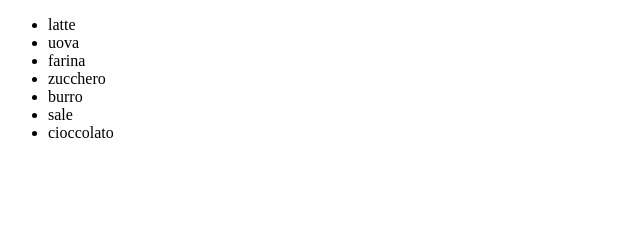
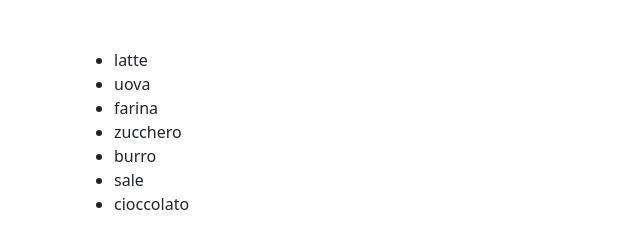
Before and after one commit to LucaFormica17/js-lista-spesa, a plain HTML site: page index.html in a window 1280 px wide. Shown: the whole page, without its empty margins (0-640 px from the left). Drawn offline with nearby package versions, Linux system fonts and the light colour scheme.

Commit message:
[UPDATE] correction

```diff
--- a/index.html
+++ b/index.html
@@ -3,6 +3,7 @@
     <head>
         <meta charset="UTF-8">
         <meta name="viewport" content="width=device-width, initial-scale=1.0">
+        <link href="https://cdn.jsdelivr.net/npm/bootstrap@5.3.2/dist/css/bootstrap.min.css" rel="stylesheet" integrity="sha384-T3c6CoIi6uLrA9TneNEoa7RxnatzjcDSCmG1MXxSR1GAsXEV/Dwwykc2MPK8M2HN" crossorigin="anonymous">
         <title>Document</title>
     </head>
     <body>
```
Also changed, not shown: js/script.js (+9 -0 lines).
